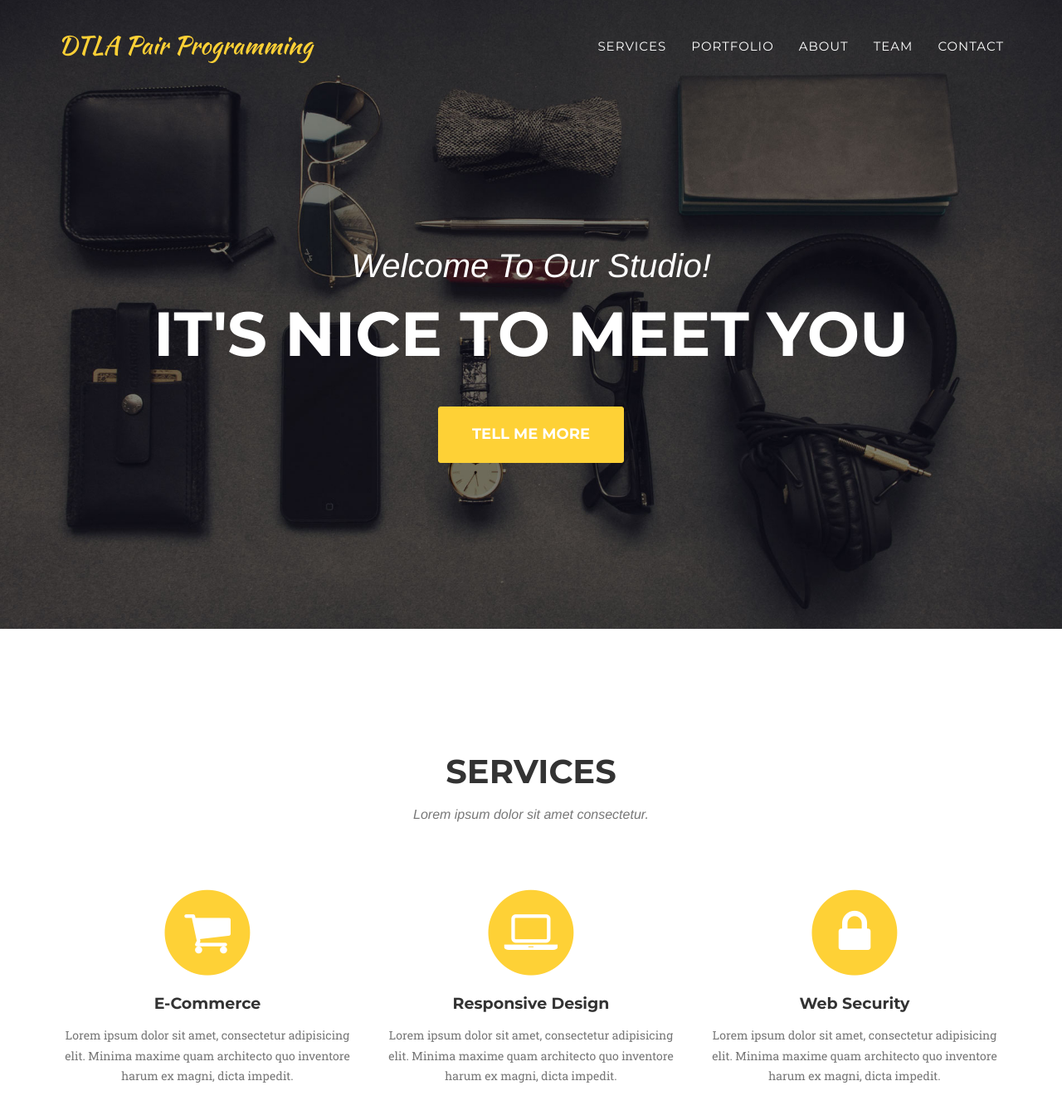
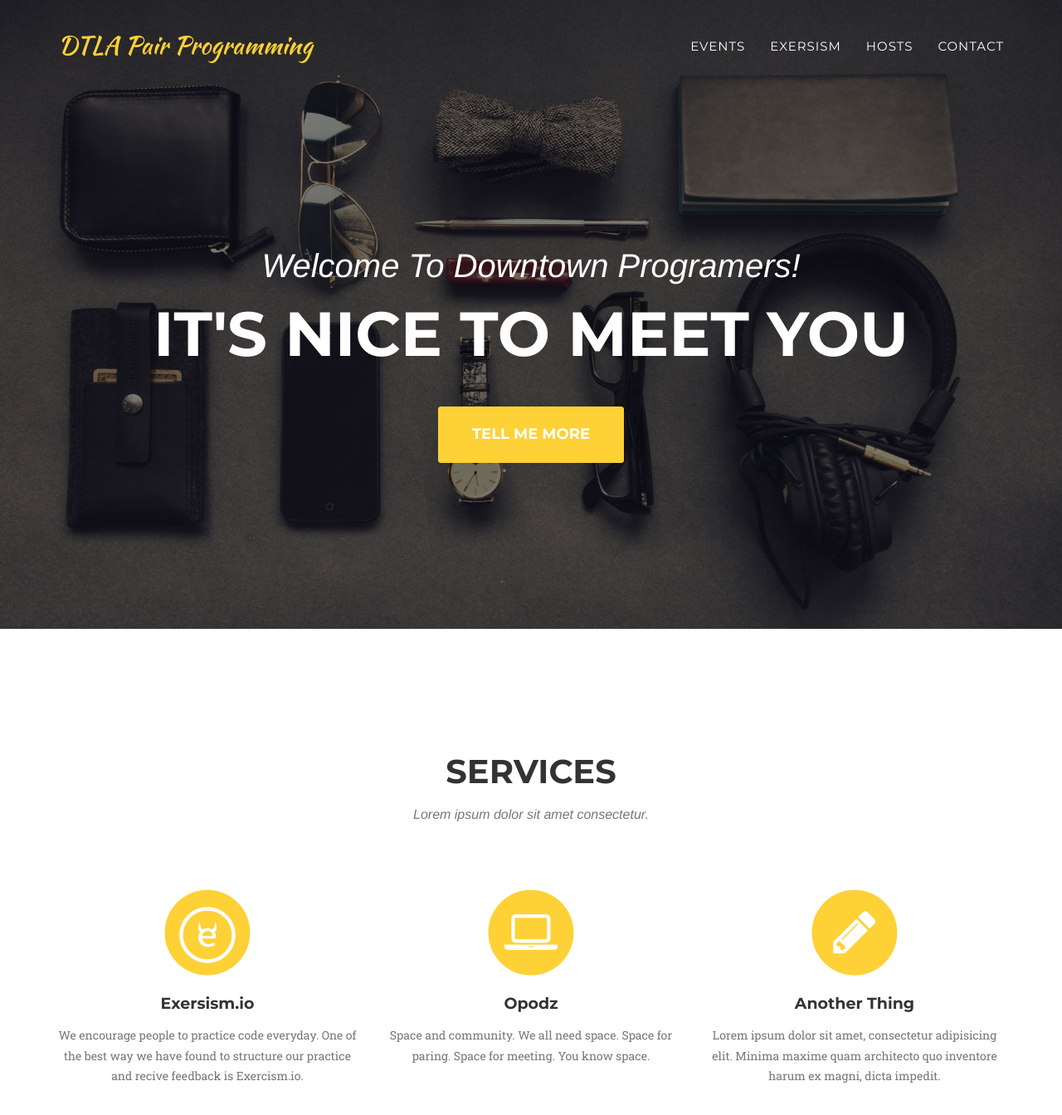
Before and after one commit to fullstackla/fullstackla.github.io, a Jekyll site: the page built from index.html, in a window 1280 px wide and 1400 px high. Shown: the top 1344 px of the window at 83% size. Built offline with Jekyll 4.4.1, drawn with Linux system fonts in a browser that asks for light colours; some web fonts are replaced.

```diff
--- a/_config.yml
+++ b/_config.yml
@@ -1,5 +1,5 @@
 url:
-baseurl: /pairing-meetup
+baseurl: # /pairing-meetup
 
 # Site settings
 title: DTLA Pair Programming
--- a/_includes/portfolio_grid.html
+++ b/_includes/events.html
@@ -1,9 +1,9 @@
 <!-- Portfolio Grid Section -->
-    <section id="portfolio" class="bg-light-gray">
+    <section id="events" class="bg-light-gray">
         <div class="container">
             <div class="row">
                 <div class="col-lg-12 text-center">
-                    <h2 class="section-heading">Portfolio</h2>
+                    <h2 class="section-heading">Events</h2>
                     <h3 class="section-subheading text-muted">Lorem ipsum dolor sit amet consectetur.</h3>
                 </div>
             </div>
--- a/_includes/head.html
+++ b/_includes/head.html
@@ -12,11 +12,13 @@
 
     <!-- Custom Fonts -->
     <link rel="stylesheet" href="{{ "/css/font-awesome/css/font-awesome.min.css" | prepend: site.baseurl }}">
+    <link rel="stylesheet" href="{{ "/css/fontastic/fontastic.css" | prepend: site.baseurl }}">
     <link href="http://fonts.googleapis.com/css?family=Montserrat:400,700" rel="stylesheet" type="text/css">
     <link href='http://fonts.googleapis.com/css?family=Kaushan+Script' rel='stylesheet' type='text/css'>
     <link href="http://fonts.googleapis.com/css?family=Lato:400,700,400italic,700italic" rel="stylesheet" type="text/css">
     <link href='http://fonts.googleapis.com/css?family=Droid+Serif:400,700,400italic,700italic' rel='stylesheet' type='text/css'>
     <link href='http://fonts.googleapis.com/css?family=Roboto+Slab:400,100,300,700' rel='stylesheet' type='text/css'>
+
 
     <!-- HTML5 Shim and Respond.js IE8 support of HTML5 elements and media queries -->
     <!-- WARNING: Respond.js doesn't work if you view the page via file:// -->
--- a/_includes/header.html
+++ b/_includes/header.html
@@ -18,17 +18,17 @@
                     <li class="hidden">
                         <a href="#page-top"></a>
                     </li>
+                    <!-- <li> -->
+                    <!--     <a class="page&#45;scroll" href="#services">Services</a> -->
+                    <!-- </li> -->
                     <li>
-                        <a class="page-scroll" href="#services">Services</a>
+                        <a class="page-scroll" href="#events">Events</a>
                     </li>
                     <li>
-                        <a class="page-scroll" href="#portfolio">Portfolio</a>
+                        <a class="page-scroll" href="#exersism">Exersism</a>
                     </li>
                     <li>
-                        <a class="page-scroll" href="#about">About</a>
-                    </li>
-                    <li>
-                        <a class="page-scroll" href="#team">Team</a>
+                        <a class="page-scroll" href="#partners">Hosts</a>
                     </li>
                     <li>
                         <a class="page-scroll" href="#contact">Contact</a>
@@ -44,9 +44,9 @@
     <header>
         <div class="container">
             <div class="intro-text">
-                <div class="intro-lead-in">Welcome To Our Studio!</div>
+                <div class="intro-lead-in">Welcome To Downtown Programers!</div>
                 <div class="intro-heading">It's Nice To Meet You</div>
-                <a href="#services" class="page-scroll btn btn-xl">Tell Me More</a>
+                <a href="#events" class="page-scroll btn btn-xl">Tell Me More</a>
             </div>
         </div>
     </header>
--- a/_includes/services.html
+++ b/_includes/services.html
@@ -11,25 +11,28 @@
                 <div class="col-md-4">
                     <span class="fa-stack fa-4x">
                         <i class="fa fa-circle fa-stack-2x text-primary"></i>
-                        <i class="fa fa-shopping-cart fa-stack-1x fa-inverse"></i>
+                        <!-- <i class="fa fa&#45;shopping&#45;cart fa&#45;stack&#45;1x fa&#45;inverse"></i> -->
+                        <i class="icon icon-exercism icon-stack"></i>
                     </span>
-                    <h4 class="service-heading">E-Commerce</h4>
-                    <p class="text-muted">Lorem ipsum dolor sit amet, consectetur adipisicing elit. Minima maxime quam architecto quo inventore harum ex magni, dicta impedit.</p>
+                        <!-- <i class="icon icon&#45;exercism"></i> -->
+                        <!-- <div data&#45;icon="a" class="icon"></div> -->
+                    <h4 class="service-heading">Exersism.io</h4>
+                    <p class="text-muted">We encourage people to practice code everyday. One of the best way we have found to structure our practice and recive feedback is Exercism.io.</p>
                 </div>
                 <div class="col-md-4">
                     <span class="fa-stack fa-4x">
                         <i class="fa fa-circle fa-stack-2x text-primary"></i>
                         <i class="fa fa-laptop fa-stack-1x fa-inverse"></i>
                     </span>
-                    <h4 class="service-heading">Responsive Design</h4>
-                    <p class="text-muted">Lorem ipsum dolor sit amet, consectetur adipisicing elit. Minima maxime quam architecto quo inventore harum ex magni, dicta impedit.</p>
+                    <h4 class="service-heading">Opodz</h4>
+                    <p class="text-muted">Space and community. We all need space. Space for paring. Space for meeting. You know space.</p>
                 </div>
                 <div class="col-md-4">
                     <span class="fa-stack fa-4x">
                         <i class="fa fa-circle fa-stack-2x text-primary"></i>
-                        <i class="fa fa-lock fa-stack-1x fa-inverse"></i>
+                        <i class="fa fa-pencil fa-stack-1x fa-inverse"></i>
                     </span>
-                    <h4 class="service-heading">Web Security</h4>
+                    <h4 class="service-heading">Another Thing</h4>
                     <p class="text-muted">Lorem ipsum dolor sit amet, consectetur adipisicing elit. Minima maxime quam architecto quo inventore harum ex magni, dicta impedit.</p>
                 </div>
             </div>
--- a/_layouts/default.html
+++ b/_layouts/default.html
@@ -8,7 +8,7 @@
 
     {% include header.html %}
     {% include services.html %}
-    {% include portfolio_grid.html %}
+    {% include events.html %}
     {% include about.html %}
     {% include team.html %}
     {% include clients.html %}
--- /dev/null
+++ b/css/fontastic/fontastic.css
@@ -0,0 +1,53 @@
+@charset "UTF-8";
+
+@font-face {
+  font-family: "untitled-font-2";
+  src:url("fonts/untitled-font-2.eot");
+  src:url("fonts/untitled-font-2.eot?#iefix") format("embedded-opentype"),
+    url("fonts/untitled-font-2.woff") format("woff"),
+    url("fonts/untitled-font-2.ttf") format("truetype"),
+    url("fonts/untitled-font-2.svg#untitled-font-2") format("svg");
+  font-weight: normal;
+  font-style: normal;
+
+}
+
+[data-icon]:before {
+  font-family: "untitled-font-2" !important;
+  content: attr(data-icon);
+  font-style: normal !important;
+  font-weight: normal !important;
+  font-variant: normal !important;
+  text-transform: none !important;
+  speak: none;
+  line-height: 1;
+  -webkit-font-smoothing: antialiased;
+  -moz-osx-font-smoothing: grayscale;
+}
+
+[class^="icon-"]:before,
+[class*=" icon-"]:before {
+  font-family: "untitled-font-2" !important;
+  font-style: normal !important;
+  font-weight: normal !important;
+  font-variant: normal !important;
+  text-transform: none !important;
+  speak: none;
+  line-height: 5;
+  -webkit-font-smoothing: antialiased;
+  -moz-osx-font-smoothing: grayscale;
+}
+
+.icon-stack {
+  font-size: 1.5em;
+  position: absolute;
+  left: 0;
+  top: -1.75em;
+  width: 100%;
+  text-align: center;
+  color: #fff;
+}
+
+.icon-exercism:before {
+  content: "a";
+}
```
Also changed, not shown: css/fontastic/fonts/untitled-font-2.ttf (added), css/fontastic/fonts/untitled-font-2.woff (added), todo.md (added), 2 other files.
